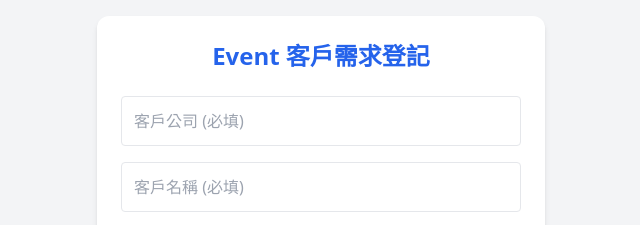
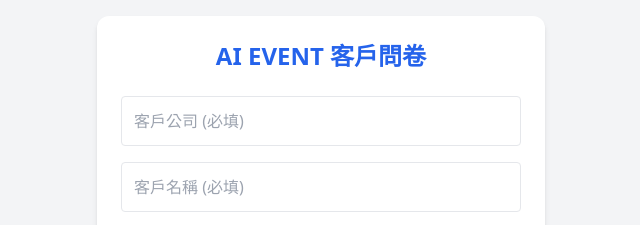
Before and after one commit to vincentchan1107/event-demand-form, a plain HTML site: page index.html in a window 1280 px wide. Shown: the top 225 px of the page, 319-959 px from the left. Drawn offline with nearby package versions, Linux system fonts and the light colour scheme.

Commit message:
Update: Change titles to AI EVENT 客戶問卷 and AI EVENT 客戶名單

```diff
--- a/index.html
+++ b/index.html
@@ -9,7 +9,7 @@
 </head>
 <body class="bg-gray-100 p-4">
     <div class="max-w-md mx-auto bg-white p-6 rounded-xl shadow-md">
-        <h1 class="text-2xl font-bold mb-6 text-center text-blue-600">Event 客戶需求登記</h1>
+        <h1 class="text-2xl font-bold mb-6 text-center text-blue-600">AI EVENT 客戶問卷</h1>
 
         <div class="space-y-4">
             <input type="text" id="c_company" class="w-full p-3 border rounded" placeholder="客戶公司 (必填)">
```
Also changed, not shown: admin.html (+1 -1 lines).
